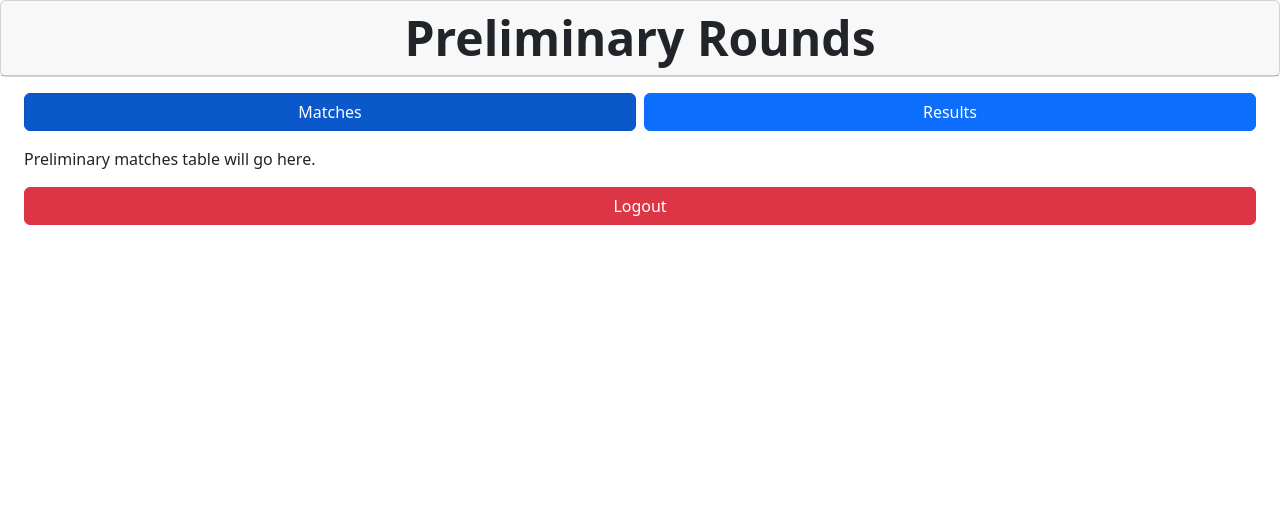
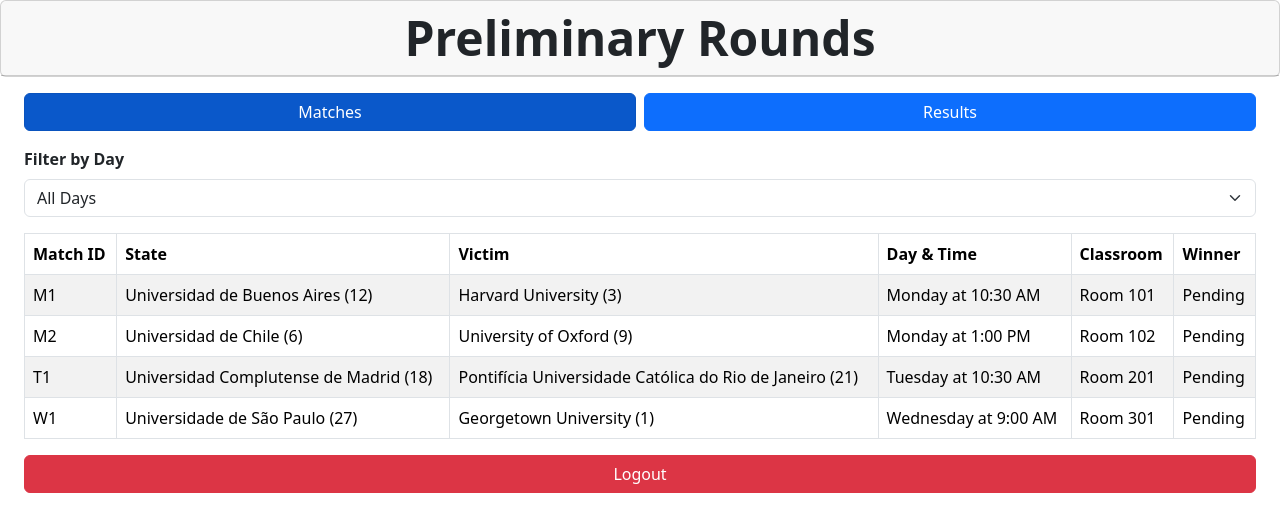
Before and after one commit to AlvaroDSolari19/IAMOOT-ADMINS, a React (Vite) app: page /oral/preliminaries in a window 1280 px wide. Shown: the top 532 px of the page. Built offline with nearby package versions, Linux system fonts and the light colour scheme.

Commit message:
Added preliminary matches table with day filtering, row navigation, match details page, and persisted filter state

```diff
--- a/src/App.jsx
+++ b/src/App.jsx
@@ -6,6 +6,8 @@
 import WrittenTeamDetails from './pages/WrittenTeamDetails';
 import OralCompetition from './pages/OralCompetition';
 import Preliminaries from './pages/Preliminaries';
+import Semifinals from './pages/Semifinals';
+import PreliminaryMatchDetails from './pages/PreliminaryMatchDetails';
 
 function App() {
   return (
@@ -15,6 +17,8 @@
         <Route path='/home' element={<Home />} />
         <Route path='/oral' element={<OralCompetition />} />
         <Route path='/oral/preliminaries' element={<Preliminaries />} />
+        <Route path='/oral/preliminaries/match/:matchID' element={<PreliminaryMatchDetails />} />
+        <Route path='/oral/semifinals' element={<Semifinals />} />
         <Route path='/written' element={<WrittenCompetition />} />
         <Route path='written/team/:teamID' element={<WrittenTeamDetails />} />
       </Routes>
--- a/src/pages/Preliminaries.jsx
+++ b/src/pages/Preliminaries.jsx
@@ -1,11 +1,77 @@
-import { useState } from 'react';
+import { useState, useEffect } from 'react';
 import { useNavigate } from 'react-router-dom';
-import { Button, Card } from 'react-bootstrap';
+import { Button, Card, Form, Table } from 'react-bootstrap';
 
 function Preliminaries() {
+
+    const preliminaryMatches = [
+        {
+            matchID: 'M1',
+            matchDay: 'Monday',
+            matchTime: '10:30 AM',
+            stateTeamID: '12',
+            stateUniversity: 'Universidad de Buenos Aires',
+            victimTeamID: '3',
+            victimUniversity: 'Harvard University',
+            matchClassroom: 'Room 101'
+        },
+        {
+            matchID: 'M2',
+            matchDay: 'Monday',
+            matchTime: '1:00 PM',
+            stateTeamID: '6',
+            stateUniversity: 'Universidad de Chile',
+            victimTeamID: '9',
+            victimUniversity: 'University of Oxford',
+            matchClassroom: 'Room 102'
+        },
+        {
+            matchID: 'T1',
+            matchDay: 'Tuesday',
+            matchTime: '10:30 AM',
+            stateTeamID: '18',
+            stateUniversity: 'Universidad Complutense de Madrid',
+            victimTeamID: '21',
+            victimUniversity: 'Pontifícia Universidade Católica do Rio de Janeiro',
+            matchClassroom: 'Room 201'
+        },
+        {
+            matchID: 'W1',
+            matchDay: 'Wednesday',
+            matchTime: '9:00 AM',
+            stateTeamID: '27',
+            stateUniversity: 'Universidade de São Paulo',
+            victimTeamID: '1',
+            victimUniversity: 'Georgetown University',
+            matchClassroom: 'Room 301'
+        }
+    ];
+
     const navigate = useNavigate();
 
     const [selectedView, setSelectedView] = useState('matches');
+    const [selectedDay, setSelectedDay] = useState('ALL');
+
+    useEffect(() => {
+        const savedSelectedDay = sessionStorage.getItem('preliminaryMatchesSelectedDay');
+        if (!savedSelectedDay) return;
+
+        setSelectedDay(savedSelectedDay);
+        sessionStorage.removeItem('preliminaryMatchesSelectedDay');
+    }, []);
+
+    const filteredMatches = preliminaryMatches.filter((currentMatch) => {
+        if (selectedDay === 'ALL') {
+            return true;
+        }
+
+        return currentMatch.matchDay === selectedDay;
+    });
+
+    const handleMatchClick = (matchID) => {
+        sessionStorage.setItem('preliminaryMatchesSelectedDay', selectedDay);
+        navigate(`/oral/preliminaries/match/${matchID}`);
+    }
 
     return (
         <div>
@@ -27,7 +93,45 @@
 
             <div className='px-4'>
                 {selectedView === 'matches' && (
-                    <p>Preliminary matches table will go here.</p>
+                    <>
+                        <div className='mb-3'>
+                            <Form.Group>
+                                <Form.Label className='fw-bold'>Filter by Day</Form.Label>
+                                <Form.Select value={selectedDay} onChange={(event) => setSelectedDay(event.target.value)}>
+                                    <option value='ALL'>All Days</option>
+                                    <option value='Monday'>Monday</option>
+                                    <option value='Tuesday'>Tuesday</option>
+                                    <option value='Wednesday'>Wednesday</option>
+                                </Form.Select>
+                            </Form.Group>
+                        </div>
+
+                        <Table striped bordered hover>
+                            <thead>
+                                <tr>
+                                    <th>Match ID</th>
+                                    <th>State</th>
+                                    <th>Victim</th>
+                                    <th>Day & Time</th>
+                                    <th>Classroom</th>
+                                    <th>Winner</th>
+                                </tr>
+                            </thead>
+
+                            <tbody>
+                                {filteredMatches.map((currentMatch) => (
+                                    <tr key={currentMatch.matchID} style={{ cursor: 'pointer' }} onClick={() => handleMatchClick(currentMatch.matchID)}>
+                                        <td>{currentMatch.matchID}</td>
+                                        <td>{currentMatch.stateUniversity} ({currentMatch.stateTeamID})</td>
+                                        <td>{currentMatch.victimUniversity} ({currentMatch.victimTeamID})</td>
+                                        <td>{currentMatch.matchDay} at {currentMatch.matchTime}</td>
+                                        <td>{currentMatch.matchClassroom}</td>
+                                        <td>{currentMatch.winningTeamID ? 'Selected' : 'Pending' }</td>
+                                    </tr>
+                                ))}
+                            </tbody>
+                        </Table>
+                    </>
                 )}
 
                 {selectedView === 'results' && (
--- /dev/null
+++ b/src/pages/PreliminaryMatchDetails.jsx
@@ -0,0 +1,62 @@
+import { useParams, useNavigate } from 'react-router-dom';
+import { Button, Card, Form } from 'react-bootstrap';
+
+function PreliminaryMatchDetails() {
+
+    const navigate = useNavigate();
+    const { matchID } = useParams();
+
+    return (
+        <div>
+            <Card className='text-center mb-3'>
+                <Card.Header as='h1' className='display-5 fw-bold'>Match {matchID} Details</Card.Header>
+            </Card>
+
+            <div className='px-4'>
+                <Card className='mb-3'>
+                    <Card.Header as='h2' className='fw-bold'>Match Information</Card.Header>
+                    <Card.Body>
+                        <p><strong>State:</strong>Universidad de Buenos Aires (12)</p>
+                        <p><strong>Victim:</strong>Harvard University (3)</p>
+                        <p><strong>Day & Time:</strong>Monday at 10:30 AM</p>
+                        <p><strong>Classroom:</strong>Room 101</p>
+                    </Card.Body>
+                </Card>
+
+                <Card className='mb-3'>
+                    <Card.Header as='h2' className='fw-bold'>Assigned Judges</Card.Header>
+                    <Card.Body>
+                        <p>Maria Lopez (ID: 1000)</p>
+                        <p>Daniel Smith (ID: 1002)</p>
+                        <p>Ana Pereira (ID: 1004)</p>
+                    </Card.Body>
+                </Card>
+
+                <Card className='mb-3'>
+                    <Card.Header as='h2' className='fw-bold'>Winner Selection</Card.Header>
+                    <Card.Body>
+                        <Form.Group className='mb-3'>
+                            <Form.Label className='fw-bold'>Winning Team</Form.Label>
+                            <Form.Select>
+                                <option value=''>Select Winning Team</option>
+                                <option value='12'>Universidad de Buenos Aires (12)</option>
+                                <option value='3'>Harvard University (3)</option>
+                            </Form.Select>
+                        </Form.Group>
+
+                        <Button>Save Winner</Button>
+                    </Card.Body>
+                </Card>
+            </div>
+
+            <div className='d-grid gap-3 px-4'>
+                <Button onClick={() => navigate('/oral/preliminaries')}>Return to Preliminaries</Button>
+                <Button variant='danger' onClick={() => navigate('/')}>Logout</Button>
+            </div>
+
+        </div>
+    )
+
+}
+
+export default PreliminaryMatchDetails;
--- /dev/null
+++ b/src/pages/Semifinals.jsx
@@ -0,0 +1,46 @@
+import { useState } from 'react';
+import { useNavigate } from 'react-router-dom';
+import { Button, Card } from 'react-bootstrap';
+
+function Semifinals() {
+    const navigate = useNavigate();
+
+    const [selectedView, setSelectedView] = useState('matches');
+
+    return (
+        <div>
+            <Card className='text-center mb-3'>
+                <Card.Header as='h1' className='display-5 fw-bold'>Semifinals</Card.Header>
+            </Card>
+
+            <div className='px-4 mb-3'>
+                <div className='row g-2'>
+                    <div className='col-6'>
+                        <Button className='w-100' active={selectedView === 'matches'} onClick={() => setSelectedView('matches')}>Matches</Button>
+                    </div>
+
+                    <div className='col-6'>
+                        <Button className='w-100' active={selectedView === 'results'} onClick={() => setSelectedView('results')}>Results</Button>
+                    </div>
+                </div>
+            </div>
+
+            <div className='px-4'>
+                {selectedView === 'matches' && (
+                    <p>Semifinal matches table will go here.</p>
+                )}
+
+                {selectedView === 'results' && (
+                    <p>Semifinal results table will go here.</p>
+                )}
+            </div>
+
+            <div className='d-grid gap-3 px-4'>
+                <Button variant='danger' onClick={() => navigate('/')}>Logout</Button>
+            </div>
+
+        </div>
+    )
+}
+
+export default Semifinals;
```
